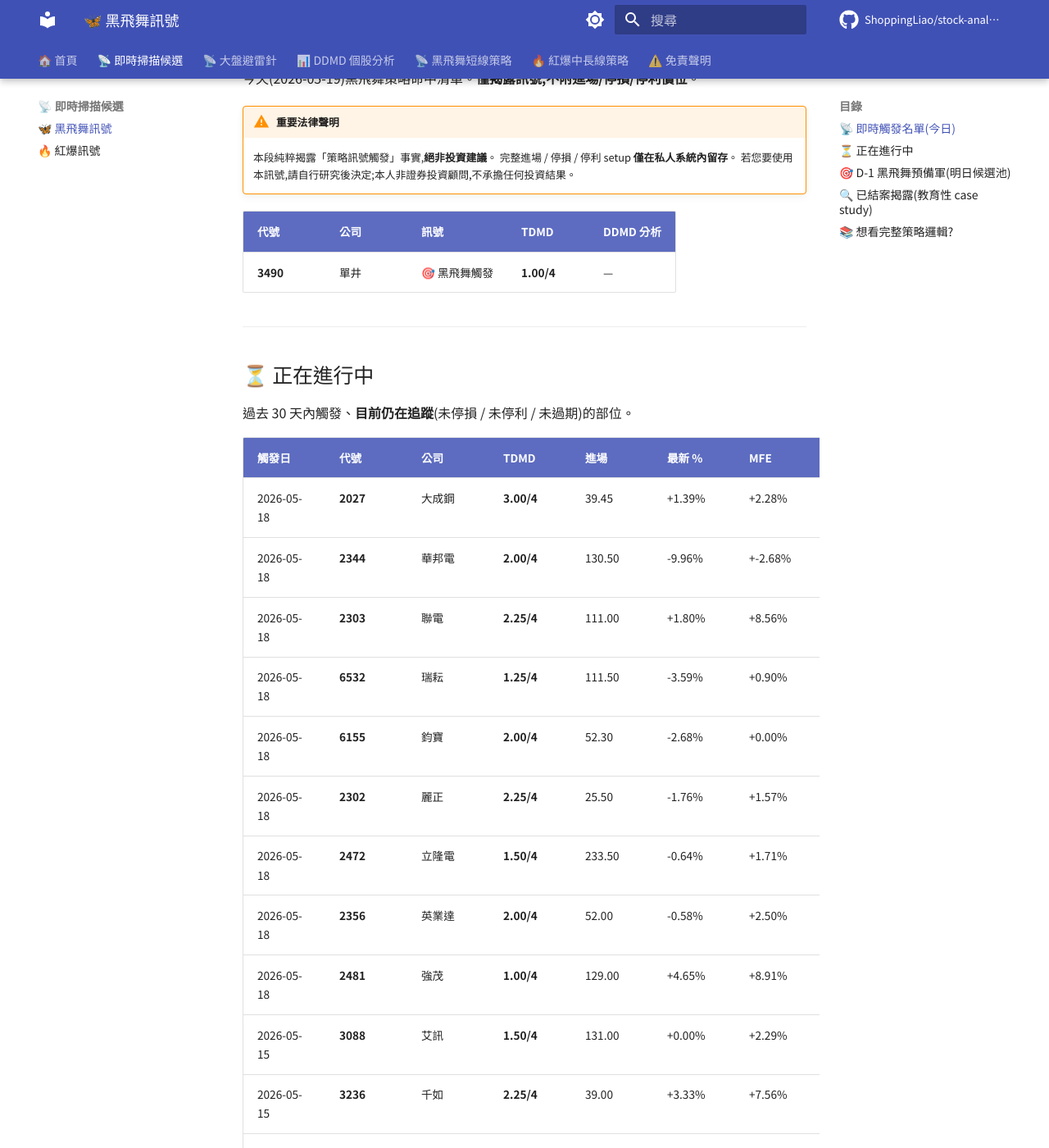
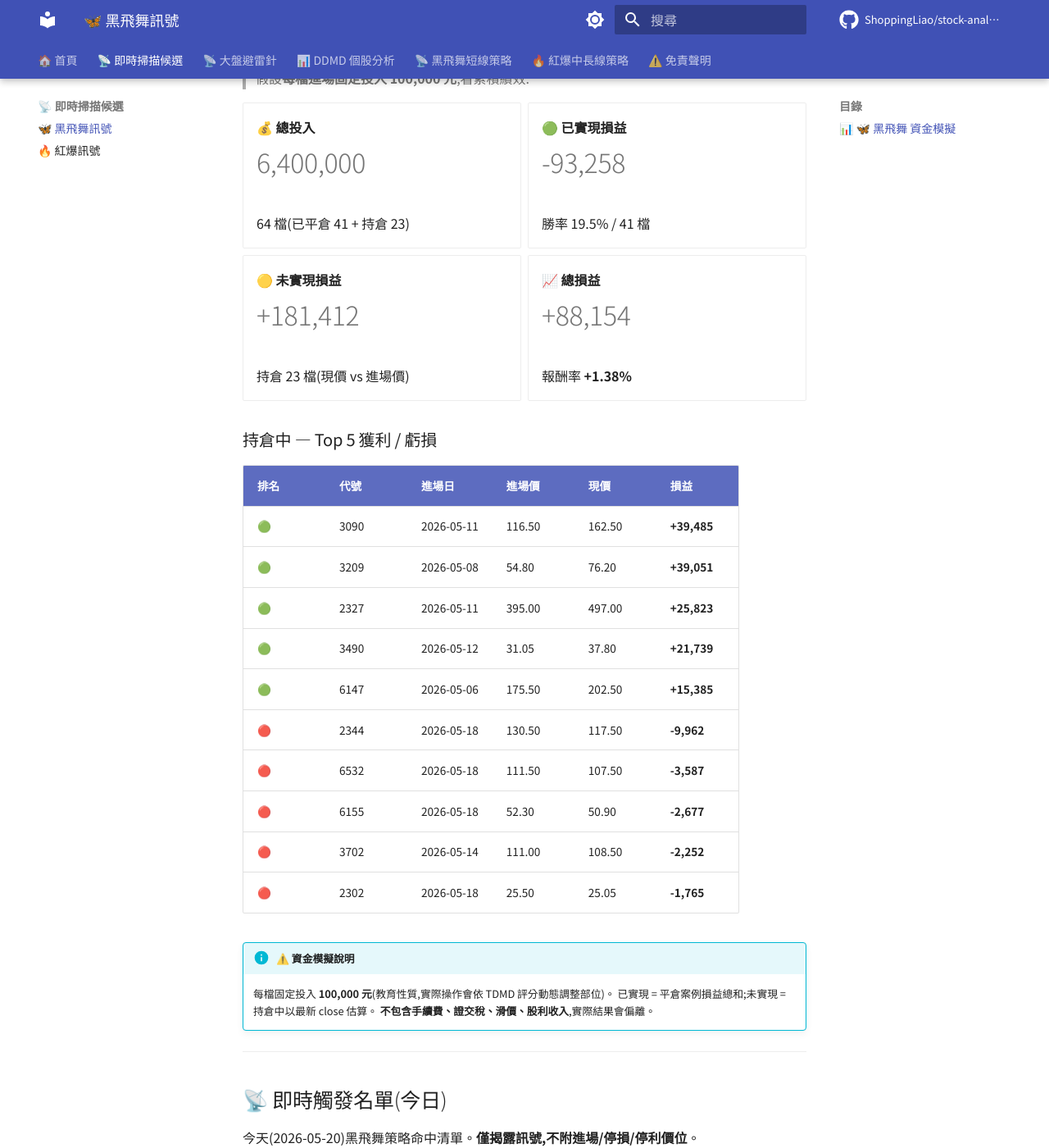
Before and after one commit to ShoppingLiao/stock-analysis-public, an MkDocs documentation site: the page built from docs/signals_black_butterfly.md, in a window 1280 px wide and 1400 px high, scrolled down 291 px. Shown: the whole window at 82% size. Built offline with MkDocs 1.6.1 and Material for MkDocs 9.7.7, drawn with Linux system fonts in a browser that asks for light colours; comment, search, counter and statistics services are not loaded; some of the changed text lies outside the part shown.

Commit message:
docs(signals): update BB + RB (2026-05-20)

```diff
--- a/docs/signals_black_butterfly.md
+++ b/docs/signals_black_butterfly.md
@@ -2,18 +2,70 @@
 
 「**黑飛舞 = 創高雙黑站5MA(強勢回檔)**」短線進場策略。這個頁面提供四層揭露:**即時觸發**(今日)+ **正在進行中**(過去觸發、未結案)+ **D-1 預備軍**(明日候選池)+ **已結案揭露**(完整 setup + 結果)。
 
+## 📊 🦋 黑飛舞 資金模擬
+
+> 假設**每檔進場固定投入 100,000 元**,看累積績效:
+
+<div class="grid cards" markdown>
+
+-   **💰 總投入**
+
+    # 6,400,000
+
+    64 檔(已平倉 41 + 持倉 23)
+
+-   **🟢 已實現損益**
+
+    # -93,258
+
+    勝率 19.5% / 41 檔
+
+-   **🟡 未實現損益**
+
+    # +181,412
+
+    持倉 23 檔(現價 vs 進場價)
+
+-   **📈 總損益**
+
+    # +88,154
+
+    報酬率 **+1.38%**
+
+</div>
+
+### 持倉中 — Top 5 獲利 / 虧損
+
+| 排名 | 代號 | 進場日 | 進場價 | 現價 | 損益 |
+|------|------|--------|--------|------|------|
+| 🟢 | 3090 | 2026-05-11 | 116.50 | 162.50 | **+39,485** |
+| 🟢 | 3209 | 2026-05-08 | 54.80 | 76.20 | **+39,051** |
+| 🟢 | 2327 | 2026-05-11 | 395.00 | 497.00 | **+25,823** |
+| 🟢 | 3490 | 2026-05-12 | 31.05 | 37.80 | **+21,739** |
+| 🟢 | 6147 | 2026-05-06 | 175.50 | 202.50 | **+15,385** |
+| 🔴 | 2344 | 2026-05-18 | 130.50 | 117.50 | **-9,962** |
+| 🔴 | 6532 | 2026-05-18 | 111.50 | 107.50 | **-3,587** |
+| 🔴 | 6155 | 2026-05-18 | 52.30 | 50.90 | **-2,677** |
+| 🔴 | 3702 | 2026-05-14 | 111.00 | 108.50 | **-2,252** |
+| 🔴 | 2302 | 2026-05-18 | 25.50 | 25.05 | **-1,765** |
+
+!!! info "⚠️ 資金模擬說明"
+    每檔固定投入 **100,000 元**(教育性質,實際操作會依 TDMD 評分動態調整部位)。
+    已實現 = 平倉案例損益總和;未實現 = 持倉中以最新 close 估算。
+    **不包含手續費、證交稅、滑價、股利收入**,實際結果會偏離。
+
+---
+
 ## 📡 即時觸發名單(今日)
 
-今天(2026-05-19)黑飛舞策略命中清單。**僅揭露訊號,不附進場/停損/停利價位**。
+今天(2026-05-20)黑飛舞策略命中清單。**僅揭露訊號,不附進場/停損/停利價位**。
 
 !!! warning "重要法律聲明"
     本段純粹揭露「策略訊號觸發」事實,**絕非投資建議**。
     完整進場 / 停損 / 停利 setup **僅在私人系統內留存**。
     若您要使用本訊號,請自行研究後決定;本人非證券投資顧問,不承擔任何投資結果。
 
-| 代號 | 公司 | 訊號 | TDMD | DDMD 分析 |
-|------|------|------|------|----------|
-| **3490** | 單井 | 🎯 黑飛舞觸發 | **1.00/4** | — |
+*今日無黑飛舞觸發。*
 
 
 ---
@@ -24,6 +76,7 @@
 
 | 觸發日 | 代號 | 公司 | TDMD | 進場 | 最新 % | MFE | MAE | 狀態 |
 |--------|------|------|------|------|--------|-----|-----|------|
+| 2026-05-19 | **3490** | 單井 | **1.00/4** | 37.70 | — | — | — | ⏸️ 待入場 |
 | 2026-05-18 | **2027** | 大成鋼 | **3.00/4** | 39.45 | +1.39% | +2.28% | -0.25% | 🔵 追蹤中 |
 | 2026-05-18 | **2344** | 華邦電 | **2.00/4** | 130.50 | -9.96% | +-2.68% | -9.96% | 🔵 追蹤中 |
 | 2026-05-18 | **2303** | 聯電 | **2.25/4** | 111.00 | +1.80% | +8.56% | 0.45% | 🔵 追蹤中 |
```
Also changed, not shown: docs/signals_red_burst.md (+54 -0 lines).
